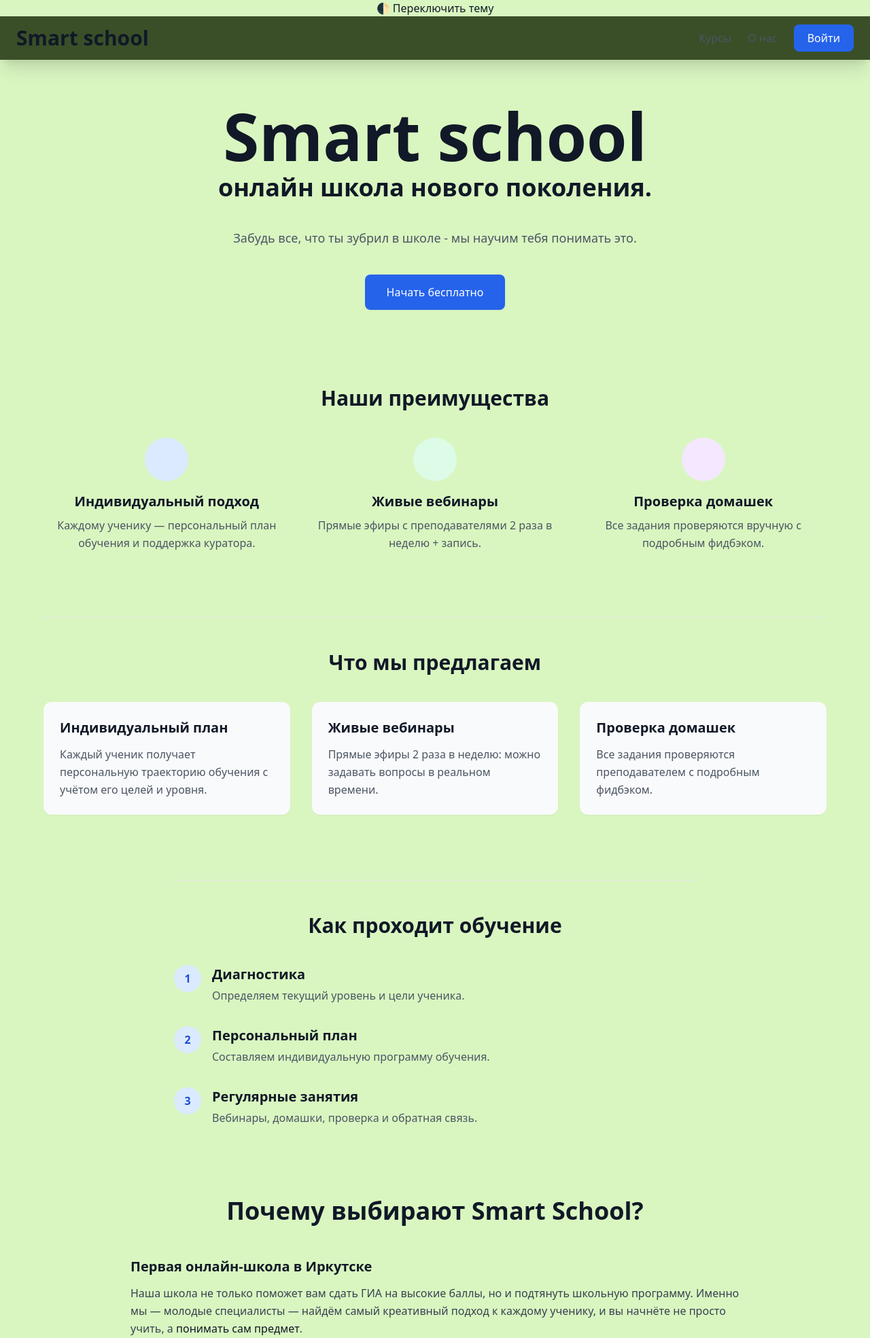
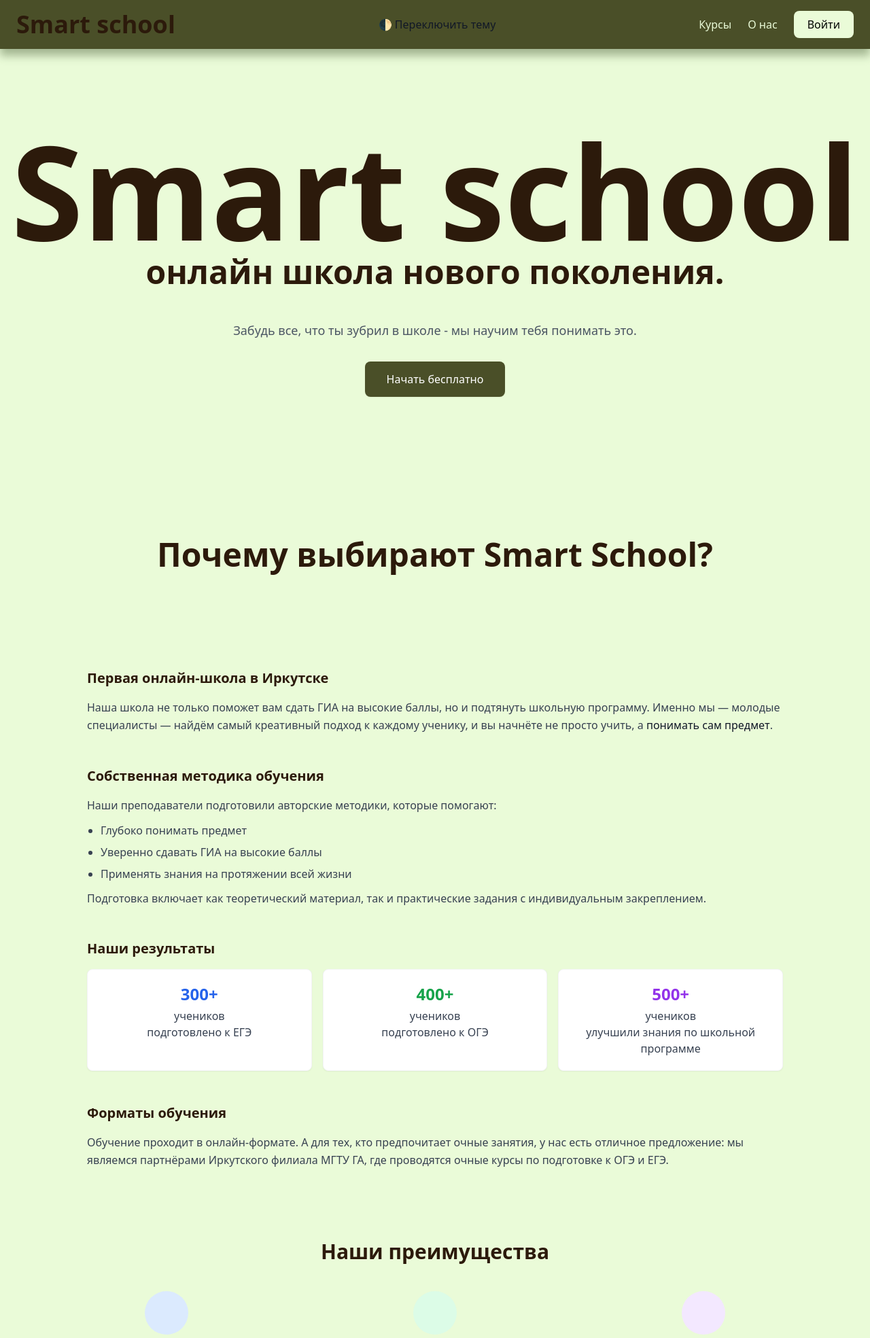
Before and after one commit to SivetsDanil/MathSchool, a Flask app: page / in a window 1280 px wide. Shown: the top 1969 px of the page at 68% size. Run offline with Flask 3, Linux system fonts and the light colour scheme.

Commit message:
design avo

```diff
--- a/static/css/main.css
+++ b/static/css/main.css
@@ -3,12 +3,12 @@
   /* gray-200 */
   --color-bg-panel: #f9fafb;
   /* gray-50 */
-  --color-base-text: #111827;
+  --color-base-text: #2C1A0B;
   /* gray-900 */
-  --color-bg-font1: #3A4F28	;
+  --color-bg-font1: #4A4F28	;
   /* bg-gray-100 */
-  --color-bg-font-main2: #D9F6C0;
-  --color-bg-font-main: #D9F6C0;
+  --color-bg-font-main2: #EAFBD8;
+  --color-bg-font-main: #EAFBD8;
 }
 
 .dark {
@@ -17,10 +17,10 @@
   --color-bg-panel: #111827;
   /* gray-900 */
   --color-base-text: white;
-  --color-bg-font1: #1f2937;
+  --color-bg-font1: #3A4F28;
   /* dark:bg-gray-800 */
-  --color-bg-font-main2: #052115		;
-  --color-bg-font-main: #052115		;
+  --color-bg-font-main2: #052115;
+  --color-bg-font-main: #052115;
 }
 
 *, ::before, ::after {
@@ -589,21 +589,15 @@
 }
 
 .text-link {
-  --tw-text-opacity: 1;
-  color: rgb(75 85 99 / var(--tw-text-opacity, 1));
   transition-property: color, background-color, border-color, text-decoration-color, fill, stroke;
   transition-timing-function: cubic-bezier(0.4, 0, 0.2, 1);
   transition-duration: 150ms;
+  color: var(--color-bg-font-main);
 }
 
 .text-link:hover {
   --tw-text-opacity: 1;
   color: rgb(17 24 39 / var(--tw-text-opacity, 1));
-}
-
-.text-link:is(.dark *) {
-  --tw-text-opacity: 1;
-  color: rgb(209 213 219 / var(--tw-text-opacity, 1));
 }
 
 .text-link:hover:is(.dark *) {
@@ -612,17 +606,11 @@
 }
 
 .heading-block {
-  margin-bottom: 0.75rem;
+  margin-bottom: 1rem;
   font-size: 1.25rem;
   line-height: 1.75rem;
   font-weight: 700;
-  --tw-text-opacity: 1;
-  color: rgb(17 24 39 / var(--tw-text-opacity, 1));
-}
-
-.heading-block:is(.dark *) {
-  --tw-text-opacity: 1;
-  color: rgb(255 255 255 / var(--tw-text-opacity, 1));
+  color: var(--color-base-text);
 }
 
 .section-title {
@@ -631,13 +619,7 @@
   font-size: 1.875rem;
   line-height: 2.25rem;
   font-weight: 700;
-  --tw-text-opacity: 1;
-  color: rgb(17 24 39 / var(--tw-text-opacity, 1));
-}
-
-.section-title:is(.dark *) {
-  --tw-text-opacity: 1;
-  color: rgb(255 255 255 / var(--tw-text-opacity, 1));
+  color: var(--color-base-text);
 }
 
 .feature-card {
@@ -667,8 +649,6 @@
 .btn-primary {
   display: inline-block;
   border-radius: 0.5rem;
-  --tw-bg-opacity: 1;
-  background-color: rgb(37 99 235 / var(--tw-bg-opacity, 1));
   padding-left: 2rem;
   padding-right: 2rem;
   padding-top: 0.875rem;
@@ -682,6 +662,7 @@
   transition-property: all;
   transition-timing-function: cubic-bezier(0.4, 0, 0.2, 1);
   transition-duration: 200ms;
+  background-color: var(--color-bg-font1);
 }
 
 .btn-primary:hover {
@@ -692,14 +673,24 @@
   box-shadow: var(--tw-ring-offset-shadow, 0 0 #0000), var(--tw-ring-shadow, 0 0 #0000), var(--tw-shadow);
 }
 
-.btn-primary:is(.dark *) {
-  --tw-bg-opacity: 1;
-  background-color: rgb(30 64 175 / var(--tw-bg-opacity, 1));
-}
-
 .btn-primary:hover:is(.dark *) {
   --tw-bg-opacity: 1;
   background-color: rgb(30 58 138 / var(--tw-bg-opacity, 1));
+}
+
+.btn-navbar {
+  border-radius: 0.5rem;
+  --tw-text-opacity: 1;
+  color: rgb(0 0 0 / var(--tw-text-opacity, 1));
+  transition-property: color, background-color, border-color, text-decoration-color, fill, stroke;
+  transition-timing-function: cubic-bezier(0.4, 0, 0.2, 1);
+  transition-duration: 150ms;
+  background-color: var(--color-bg-font-main2);
+}
+
+.btn-navbar:hover {
+  --tw-bg-opacity: 1;
+  background-color: rgb(29 78 216 / var(--tw-bg-opacity, 1));
 }
 
 .bg-cards {
@@ -735,12 +726,20 @@
   position: relative;
 }
 
+.sticky {
+  position: sticky;
+}
+
 .left-4 {
   left: 1rem;
 }
 
 .right-4 {
   right: 1rem;
+}
+
+.top-0 {
+  top: 0px;
 }
 
 .top-1\/2 {
@@ -751,17 +750,25 @@
   z-index: 10;
 }
 
+.z-50 {
+  z-index: 50;
+}
+
 .mx-auto {
   margin-left: auto;
   margin-right: auto;
 }
 
-.mb-10 {
-  margin-bottom: 2.5rem;
+.-mb-6 {
+  margin-bottom: -1.5rem;
 }
 
 .mb-12 {
   margin-bottom: 3rem;
+}
+
+.mb-16 {
+  margin-bottom: 4rem;
 }
 
 .mb-2 {
@@ -770,6 +777,10 @@
 
 .mb-3 {
   margin-bottom: 0.75rem;
+}
+
+.mb-36 {
+  margin-bottom: 9rem;
 }
 
 .mb-4 {
@@ -840,6 +851,10 @@
   height: 500px;
 }
 
+.min-h-\[83vh\] {
+  min-height: 83vh;
+}
+
 .min-h-screen {
   min-height: 100vh;
 }
@@ -882,6 +897,10 @@
 
 .max-w-6xl {
   max-width: 72rem;
+}
+
+.max-w-\[80vw\] {
+  max-width: 80vw;
 }
 
 .max-w-md {
@@ -973,10 +992,6 @@
   border-radius: 9999px;
 }
 
-.rounded-lg {
-  border-radius: 0.5rem;
-}
-
 .border-t {
   border-top-width: 1px;
 }
@@ -1045,19 +1060,14 @@
   padding-bottom: 3.5rem;
 }
 
-.py-16 {
-  padding-top: 4rem;
-  padding-bottom: 4rem;
-}
-
 .py-2 {
   padding-top: 0.5rem;
   padding-bottom: 0.5rem;
 }
 
-.py-3 {
-  padding-top: 0.75rem;
-  padding-bottom: 0.75rem;
+.py-4 {
+  padding-top: 1rem;
+  padding-bottom: 1rem;
 }
 
 .pl-5 {
@@ -1089,6 +1099,10 @@
 .text-4xl {
   font-size: 2.25rem;
   line-height: 2.5rem;
+}
+
+.text-\[4rem\] {
+  font-size: 4rem;
 }
 
 .text-lg {
@@ -1170,20 +1184,9 @@
   color: rgb(147 51 234 / var(--tw-text-opacity, 1));
 }
 
-.text-white {
-  --tw-text-opacity: 1;
-  color: rgb(255 255 255 / var(--tw-text-opacity, 1));
-}
-
 .shadow-md {
   --tw-shadow: 0 4px 6px -1px rgb(0 0 0 / 0.1), 0 2px 4px -2px rgb(0 0 0 / 0.1);
   --tw-shadow-colored: 0 4px 6px -1px var(--tw-shadow-color), 0 2px 4px -2px var(--tw-shadow-color);
-  box-shadow: var(--tw-ring-offset-shadow, 0 0 #0000), var(--tw-ring-shadow, 0 0 #0000), var(--tw-shadow);
-}
-
-.shadow-xl {
-  --tw-shadow: 0 20px 25px -5px rgb(0 0 0 / 0.1), 0 8px 10px -6px rgb(0 0 0 / 0.1);
-  --tw-shadow-colored: 0 20px 25px -5px var(--tw-shadow-color), 0 8px 10px -6px var(--tw-shadow-color);
   box-shadow: var(--tw-ring-offset-shadow, 0 0 #0000), var(--tw-ring-shadow, 0 0 #0000), var(--tw-shadow);
 }
 
@@ -1229,9 +1232,20 @@
   background-color: var(--color-bg-font-main2);
 }
 
-.hover\:bg-blue-700:hover {
-  --tw-bg-opacity: 1;
-  background-color: rgb(29 78 216 / var(--tw-bg-opacity, 1));
+.font-main {
+  background-color: var(--color-bg-font-main);
+}
+
+.shadow-navbar {
+  /* Светлая тема: тень в цвет фона навбара */
+  box-shadow: 0 10px 12px rgba(58, 79, 40, 0.4);
+  /* #3A4F28 с прозрачностью */
+}
+
+.dark.shadow-navbar {
+  /* Тёмная тема: тень в цвет тёмного фона */
+  box-shadow: 0 10px 12px rgba(0, 0, 0, 0.9);
+  /* #1f2937 */
 }
 
 .hover\:bg-white:hover {
@@ -1247,6 +1261,18 @@
 .dark\:text-gray-400:is(.dark *) {
   --tw-text-opacity: 1;
   color: rgb(156 163 175 / var(--tw-text-opacity, 1));
+}
+
+.dark\:shadow-navbar:is(.dark *) {
+  /* Светлая тема: тень в цвет фона навбара */
+  box-shadow: 0 10px 12px rgba(58, 79, 40, 0.4);
+  /* #3A4F28 с прозрачностью */
+}
+
+.dark\:shadow-navbar:is(.dark *).dark {
+  /* Тёмная тема: тень в цвет тёмного фона */
+  box-shadow: 0 10px 12px rgba(0, 0, 0, 0.9);
+  /* #1f2937 */
 }
 
 @media (min-width: 640px) {
@@ -1280,14 +1306,13 @@
     grid-template-columns: repeat(4, minmax(0, 1fr));
   }
 
-  .md\:text-4xl {
-    font-size: 2.25rem;
-    line-height: 2.5rem;
+  .md\:text-5xl {
+    font-size: 3rem;
+    line-height: 1;
   }
 
-  .md\:text-8xl {
-    font-size: 6rem;
-    line-height: 1;
+  .md\:text-\[12rem\] {
+    font-size: 12rem;
   }
 }
 
--- a/templates/base.html
+++ b/templates/base.html
@@ -1,4 +1,3 @@
-<!-- templates/base.html -->
 <!DOCTYPE html>
 <html lang="ru">
 <head>
@@ -7,14 +6,9 @@
     <title>{% block title %}Онлайн-школа{% endblock %}</title>
     <link rel="stylesheet" href="{{ url_for('static', filename='css/main.css') }}">
 </head>
-<body class="flex flex-col min-h-screen font-main2 text-gray-900 dark:text-gray-100">
-  <!-- кнопка переключения (опционально) -->
-  <button onclick="document.documentElement.classList.toggle('dark')">
-    🌓 Переключить тему
-  </button>
-    {% block content %}{% endblock %}
-
-    <!-- Alpine.js для интерактивности -->
-    <script defer src="https://cdn.jsdelivr.net/npm/alpinejs@3.x.x/dist/cdn.min.js"></script>
+<!-- УБРАЛ min-h-screen из body -->
+<body class="min-h-screen font-main text-gray-900 dark:text-gray-100">
+  {% block content %}{% endblock %}
+  <script defer src="https://cdn.jsdelivr.net/npm/alpinejs@3.x.x/dist/cdn.min.js"></script>
 </body>
 </html>
--- a/templates/index.html
+++ b/templates/index.html
@@ -2,16 +2,19 @@
 {% extends "base.html" %}
 
 {% block content %}
-<div class="min-h-screen flex flex-col">
+<div class="flex flex-col">
 
   <!-- Навбар -->
-  <header class="font1 shadow-xl">
-    <div class="max-w-10xl mx-auto px-6 py-3 flex justify-between items-center">
-      <div class="text-3xl font-bold base-text">Smart school</div>
+  <header class="font1 shadow-navbar dark:shadow-navbar sticky top-0 z-50">
+    <div class="max-w-10xl mx-auto px-6 py-4 flex justify-between items-center">
+      <div class="text-4xl font-bold base-text">Smart school</div>
+      <button onclick="document.documentElement.classList.toggle('dark')">
+    🌓 Переключить тему
+      </button>
       <nav class="hidden md:flex items-center space-x-6">
         <a href="#" class="text-link">Курсы</a>
         <a href="#" class="text-link">О нас</a>
-        <a href="#" class="bg-blue-600 hover:bg-blue-700 text-white px-5 py-2 rounded-lg transition-colors">
+        <a href="#" class="btn-navbar px-5 py-2">
           Войти
         </a>
       </nav>
@@ -27,16 +30,18 @@
   <!-- Основной контент -->
   <main class="flex-grow">
 
+
+
     <!-- Hero-секция -->
-    <section class="py-16 px-4">
-      <div class="max-w-4xl mx-auto text-center">
-        <h1 class="text-4xl md:text-8xl font-extrabold base-text leading-tight mb-2">
+    <section class="min-h-[83vh] flex items-center">
+      <div class="max-w-10xl mx-auto text-center mb-16">
+        <h1 class="text-[4rem] md:text-[12rem] font-extrabold base-text leading-tight -mb-6">
           Smart school
         </h1>
-        <h1 class="text-4xl md:text-4xl font-extrabold base-text leading-tight mb-10">
+        <h1 class="text-4xl md:text-5xl font-extrabold base-text leading-tight mb-12">
           онлайн школа нового поколения.
         </h1>
-        <p class="text-lg text-body max-w-2xl mx-auto mb-10">
+        <p class="text-lg text-body max-w-2xl mx-auto mb-8">
           Забудь все, что ты зубрил в школе - мы научим тебя понимать это.
         </p>
         <div>
@@ -46,6 +51,75 @@
         </div>
       </div>
     </section>
+
+    <section class="py-14 px-4">
+  <div class="max-w-[80vw] mx-auto">
+
+    <!-- Заголовок -->
+    <h2 class="text-3xl md:text-5xl font-bold text-center base-text mb-36">
+      Почему выбирают Smart School?
+    </h2>
+
+    <!-- Блок 1: О школе -->
+    <div class="mb-12">
+      <h3 class="heading-block">Первая онлайн-школа в Иркутске</h3>
+      <p class="text-gray-700 dark:text-gray-400 leading-relaxed">
+        Наша школа не только поможет вам сдать ГИА на высокие баллы, но и подтянуть школьную программу.
+        Именно мы — молодые специалисты — найдём самый креативный подход к каждому ученику,
+        и вы начнёте не просто учить, а <span class="font-medium text-gray-900 dark:text-gray-400">понимать сам предмет</span>.
+      </p>
+    </div>
+
+    <!-- Блок 2: Методика -->
+    <div class="mb-12">
+      <h3 class="heading-block">Собственная методика обучения</h3>
+      <p class="text-gray-700 dark:text-gray-400 leading-relaxed">
+        Наши преподаватели подготовили авторские методики, которые помогают:
+      </p>
+      <ul class="mt-3 space-y-2 pl-5 list-disc text-gray-700 dark:text-gray-400">
+        <li>Глубоко понимать предмет</li>
+        <li>Уверенно сдавать ГИА на высокие баллы</li>
+        <li>Применять знания на протяжении всей жизни</li>
+      </ul>
+      <p class="mt-3 text-gray-700 dark:text-gray-400">
+        Подготовка включает как теоретический материал, так и практические задания
+        с индивидуальным закреплением.
+      </p>
+    </div>
+
+    <!-- Блок 3: Статистика -->
+    <div class="mb-12">
+      <h3 class="heading-block">Наши результаты</h3>
+      <div class="grid grid-cols-1 sm:grid-cols-3 gap-4">
+        <div class="bg-cards">
+          <div class="text-2xl font-bold text-blue-600">300+</div>
+          <div class="text-gray-700 dark:text-gray-400 mt-1">учеников<br>подготовлено к ЕГЭ</div>
+        </div>
+        <div class="bg-cards">
+          <div class="text-2xl font-bold text-green-600">400+</div>
+          <div class="text-gray-700 dark:text-gray-400 mt-1">учеников<br>подготовлено к ОГЭ</div>
+        </div>
+        <div class="bg-cards">
+          <div class="text-2xl font-bold text-purple-600">500+</div>
+          <div class="text-gray-700 dark:text-gray-400 mt-1">учеников<br>улучшили знания по школьной программе</div>
+        </div>
+      </div>
+    </div>
+
+    <!-- Блок 4: Форматы обучения -->
+    <div>
+      <h3 class="heading-block">Форматы обучения</h3>
+      <p class="text-gray-700 dark:text-gray-400 leading-relaxed">
+        Обучение проходит в <span class="font-medium">онлайн-формате</span>.
+        А для тех, кто предпочитает очные занятия, у нас есть отличное предложение:
+        мы являемся партнёрами <span class="font-medium">Иркутского филиала МГТУ ГА</span>,
+        где проводятся очные курсы по подготовке к ОГЭ и ЕГЭ.
+      </p>
+    </div>
+
+  </div>
+</section>
+
 
     <section class="py-12 px-4 font-main2">
   <div class="max-w-6xl mx-auto">
@@ -173,76 +247,9 @@
 
 
     <!-- О нас / Почему мы -->
-<section class="py-14 px-4">
-  <div class="max-w-4xl mx-auto">
-
-    <!-- Заголовок -->
-    <h2 class="text-3xl md:text-4xl font-bold text-center base-text mb-12">
-      Почему выбирают Smart School?
-    </h2>
-
-    <!-- Блок 1: О школе -->
-    <div class="mb-12">
-      <h3 class="heading-block">Первая онлайн-школа в Иркутске</h3>
-      <p class="text-gray-700 dark:text-gray-400 leading-relaxed">
-        Наша школа не только поможет вам сдать ГИА на высокие баллы, но и подтянуть школьную программу.
-        Именно мы — молодые специалисты — найдём самый креативный подход к каждому ученику,
-        и вы начнёте не просто учить, а <span class="font-medium text-gray-900 dark:text-gray-400">понимать сам предмет</span>.
-      </p>
-    </div>
-
-    <!-- Блок 2: Методика -->
-    <div class="mb-12">
-      <h3 class="heading-block">Собственная методика обучения</h3>
-      <p class="text-gray-700 dark:text-gray-400 leading-relaxed">
-        Наши преподаватели подготовили авторские методики, которые помогают:
-      </p>
-      <ul class="mt-3 space-y-2 pl-5 list-disc text-gray-700 dark:text-gray-400">
-        <li>Глубоко понимать предмет</li>
-        <li>Уверенно сдавать ГИА на высокие баллы</li>
-        <li>Применять знания на протяжении всей жизни</li>
-      </ul>
-      <p class="mt-3 text-gray-700 dark:text-gray-400">
-        Подготовка включает как теоретический материал, так и практические задания
-        с индивидуальным закреплением.
-      </p>
-    </div>
-
-    <!-- Блок 3: Статистика -->
-    <div class="mb-12">
-      <h3 class="heading-block">Наши результаты</h3>
-      <div class="grid grid-cols-1 sm:grid-cols-3 gap-4">
-        <div class="bg-cards">
-          <div class="text-2xl font-bold text-blue-600">300+</div>
-          <div class="text-gray-700 dark:text-gray-400 mt-1">учеников<br>подготовлено к ЕГЭ</div>
-        </div>
-        <div class="bg-cards">
-          <div class="text-2xl font-bold text-green-600">400+</div>
-          <div class="text-gray-700 dark:text-gray-400 mt-1">учеников<br>подготовлено к ОГЭ</div>
-        </div>
-        <div class="bg-cards">
-          <div class="text-2xl font-bold text-purple-600">500+</div>
-          <div class="text-gray-700 dark:text-gray-400 mt-1">учеников<br>улучшили знания по школьной программе</div>
-        </div>
-      </div>
-    </div>
-
-    <!-- Блок 4: Форматы обучения -->
-    <div>
-      <h3 class="heading-block">Форматы обучения</h3>
-      <p class="text-gray-700 dark:text-gray-400 leading-relaxed">
-        Обучение проходит в <span class="font-medium">онлайн-формате</span>.
-        А для тех, кто предпочитает очные занятия, у нас есть отличное предложение:
-        мы являемся партнёрами <span class="font-medium">Иркутского филиала МГТУ ГА</span>,
-        где проводятся очные курсы по подготовке к ОГЭ и ЕГЭ.
-      </p>
-    </div>
-
-  </div>
-</section>
 
     <!-- Карусель -->
-<section class="py-12 px-4">
+    <section class="py-12 px-4">
   <div class="max-w-4xl mx-auto">
     <div
       x-data="{
@@ -314,7 +321,7 @@
       <div class="flex justify-center mt-5 space-x-2">
         <template x-for="i in total" :key="i">
           <button
-            @click="active = i"
+            @click="active = i-1"
             class="w-2.5 h-2.5 rounded-full transition-colors"
             :class="active === i-1 ? 'bg-blue-600' : 'bg-gray-300'"
           ></button>
@@ -327,7 +334,7 @@
   </main>
 
   <!-- Футер -->
-<footer class="font-1 py-10 relative">
+  <footer class="font-1 py-10 relative">
   <div class="max-w-6xl mx-auto px-4">
     <!-- Основной контент футера -->
     <div class="grid grid-cols-1 md:grid-cols-4 gap-8 mb-8">
```
Also changed, not shown: static/css/input.css (+27 -11 lines).
